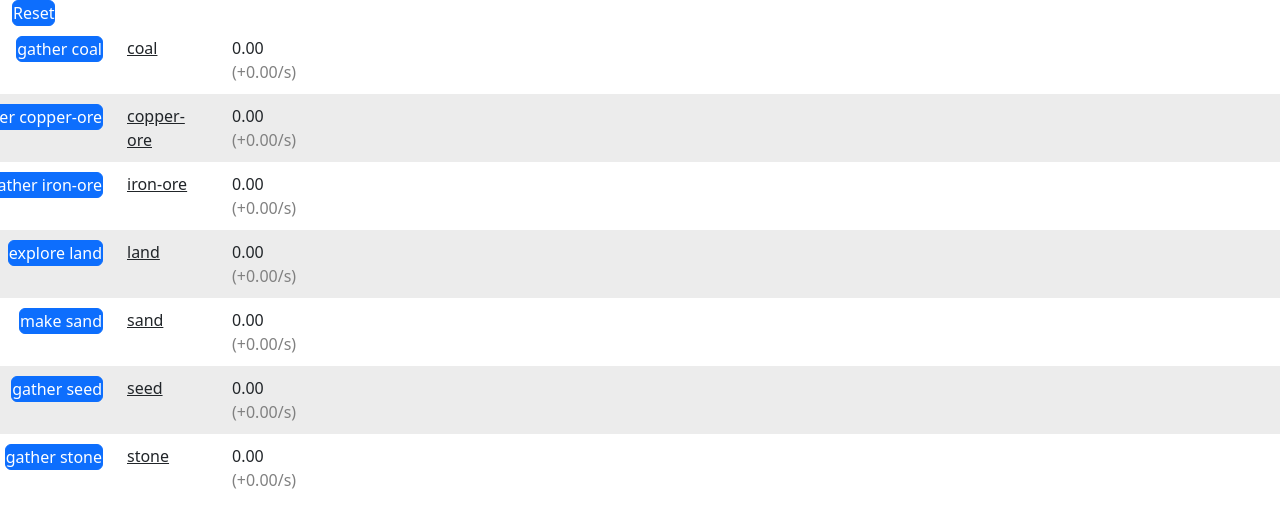
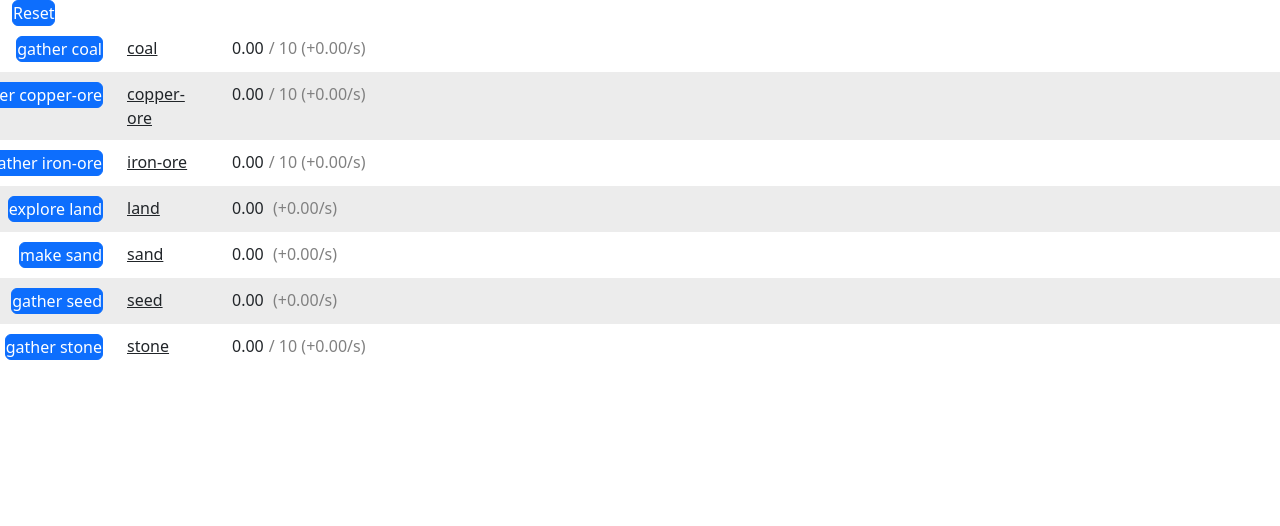
Before and after one commit to gcottrell13/idlefactorygame, a React app: page / in a window 1280 px wide. Shown: the top 526 px of the page. Built offline with nearby package versions, Linux system fonts and the light colour scheme.

Commit message:
dont overproduce

```diff
--- a/src/assembly.ts
+++ b/src/assembly.ts
@@ -1,5 +1,14 @@
 import { useCallback, useEffect, useRef, useState } from 'react';
-import { recipes, Items, assemblerSpeeds, timePerRecipe, sideProducts } from './values';
+import {
+    recipes,
+    Items,
+    assemblerSpeeds,
+    timePerRecipe,
+    sideProducts,
+    itemsCanBeStoreIn,
+    storageSizes,
+    partialItems,
+ } from './values';
 import _, { forIn } from 'lodash';
 import { SMap, forEach, keys, values } from './smap';
 
@@ -7,12 +16,15 @@ type productionTime = [ticksLeft: number, totalTicks: number, recipesCreated: nu
 
 const zeroProduction: productionTime = [0, 0, 0, 0];
 
-type partialItems<T> = {[p in Items]?: T};
 interface State {
     assemblers: partialItems<partialItems<number>>;
     displayAmount: partialItems<number>;
     amountThatWeHave: partialItems<number>;
     timeLeftInProduction: partialItems<partialItems<productionTime>>;
+
+    // for each item, how many storage containers are there.
+    // this storage is a soft limit, the actual values may go over via direct production, but not from byproducts
+    storage: partialItems<partialItems<number>>;
     seen: Items[];
 }
 
@@ -21,6 +33,7 @@ const defaultState = {
     amountThatWeHave: {},
     assemblers: {},
     seen: [],
+    storage: {},
     timeLeftInProduction: {},
 } satisfies State;
 
@@ -42,7 +55,7 @@ function increaseDisplayAmount(itemName: Items, display: SMap<number>, [ticksLef
 }
 
 
-function assemble(itemName: Items, assemblerCount: number, speed: number, timeStep: number, amounts: SMap<number>, display: SMap<number>): productionTime {
+function assemble(itemName: Items, assemblerCount: number, speed: number, timeStep: number, amounts: SMap<number>, storage: partialItems<number>): productionTime {
     const recipe = recipes[itemName];
     if (recipe === undefined) return zeroProduction;
     // not producing, so let's try to grab materials
@@ -62,6 +75,12 @@ function assemble(itemName: Items, assemblerCount: number, speed: number, timeSt
         }
     });
 
+    const amt = amounts[itemName] ?? 0;
+    const maxValue = calculateStorage(itemName, storage);
+    if (maxValue > -1) {
+        numberOfRecipesToMake = Math.floor(Math.min(maxValue - amt, numberOfRecipesToMake));
+    }
+
     if (numberOfRecipesToMake <= 0)
         return zeroProduction;
 
@@ -71,7 +90,6 @@ function assemble(itemName: Items, assemblerCount: number, speed: number, timeSt
 
         const weHave = amounts[ingredientName] ?? 0;
         amounts[ingredientName] = Math.max(0, weHave - toGrab);
-        display[ingredientName] = amounts[ingredientName];
     });
 
     if (numberOfRecipesToMake <= 0)
@@ -82,7 +100,18 @@ function assemble(itemName: Items, assemblerCount: number, speed: number, timeSt
     return [ticksToMake, ticksToMake, Math.round(numberOfRecipesToMake), 0];
 }
 
-function addToTotal(itemName: Items, recipeCount: number, amounts: partialItems<number>, display: partialItems<number>) {
+export function calculateStorage(itemName: Items, storage?: partialItems<number>) {
+    const canBeStoredIn = itemsCanBeStoreIn[itemName];
+    if (canBeStoredIn === undefined)
+        return -1;
+    if (storage === undefined)
+        return 10;
+    return Math.max(_.sumBy(keys(storage), key => {
+        return (canBeStoredIn.includes(key) ? storageSizes[key] ?? 0 : 0) * (storage[key] ?? 0);
+    }), 10);
+}
+
+function addToTotal(itemName: Items, recipeCount: number, amounts: partialItems<number>, storage: partialItems<partialItems<number>>) {
     // const recipe = recipes[itemName];
     // if (recipe === undefined) return [0, 0, 0];
 
@@ -94,15 +123,21 @@ function addToTotal(itemName: Items, recipeCount: number, amounts: partialItems<
                 const k = key as Items;
                 runningTotal += sideProduct[k] ?? 0;
                 if (Math.random() <= (runningTotal / total)) {
-                    amounts[k] = (amounts[k] ?? 0) + recipeCount;
+                    const maxValue = calculateStorage(k, storage[k]);
+                    const newVal = (amounts[k] ?? 0) + recipeCount;;
+                    if (maxValue === -1 || maxValue > newVal)
+                        amounts[k] = newVal;
                     return false;
                 }
             });
         });
     }
     else {
-        amounts[itemName] = (amounts[itemName] ?? 0) + recipeCount;
-        display[itemName] = amounts[itemName];
+
+        const maxValue = calculateStorage(itemName, storage[itemName]);
+        const newVal = (amounts[itemName] ?? 0) + recipeCount;;
+        if (maxValue === -1 || maxValue >= newVal)
+            amounts[itemName] = newVal;
     }
 }
 
@@ -112,6 +147,7 @@ function doProduction({
     amountThatWeHave: _amountsThatWeHave,
     timeLeftInProduction,
     displayAmount: _display,
+    storage,
 }: State, timeStep: number) {
     const amounts: partialItems<number> = { ..._amountsThatWeHave };
     const displayAmount: partialItems<number> = { ..._display };
@@ -120,16 +156,18 @@ function doProduction({
         forEach(assemblers[level], (assemblerCount, itemName) => {
             let time = timeLeftInProduction[itemName]?.[level] ?? zeroProduction;
 
+            if (!storage[itemName]) storage[itemName] = {};
+
             if (time[0] === 0) {
                 // gather more materials
-                time = assemble(itemName, assemblerCount ?? 0, assemblerSpeeds[level] ?? 0, timeStep, amounts, displayAmount);
+                time = assemble(itemName, assemblerCount ?? 0, assemblerSpeeds[level] ?? 0, timeStep, amounts, storage[itemName]!);
             }
 
             if (time[0] !== 0) {
                 time = increaseDisplayAmount(itemName, displayAmount, time);
 
                 if (time[0] === 0) {
-                    addToTotal(itemName, time[2], amounts, displayAmount);
+                    addToTotal(itemName, time[2], amounts, storage);
                     time = zeroProduction;
                 }
             }
@@ -177,7 +215,7 @@ export function useProduction(ticksPerSecond: number) {
                 stateRef.current.amountThatWeHave[ingredientName as Items] = newTotal;
                 stateRef.current.displayAmount[ingredientName as Items] = newTotal;
             });
-            addToTotal(itemName, 1, stateRef.current.amountThatWeHave, stateRef.current.displayAmount);
+            addToTotal(itemName, 1, stateRef.current.amountThatWeHave, stateRef.current.storage);
             setState();
         },
         []
@@ -192,7 +230,10 @@ export function useProduction(ticksPerSecond: number) {
                 const weHave = stateRef.current.amountThatWeHave[ingredientName as Items] ?? 0;
                 if (weHave < requiredCount) canMake = false;
             });
-            return canMake;
+            const maxValue = calculateStorage(itemName, stateRef.current.storage[itemName]);
+            if (maxValue === -1 || maxValue > (stateRef.current.amountThatWeHave[itemName] ?? 0))
+                return canMake;
+            return false;
         },
         []
     );
--- a/src/css.css
+++ b/src/css.css
@@ -15,6 +15,11 @@ button.make-by-hand {
     margin-left: 20px;
     float: right;
     white-space: nowrap;
+}
+
+.item-max {
+    color: gray;
+    margin-left: 5px;
 }
 
 .game-container .item-row:nth-of-type(even) {
--- a/src/index.tsx
+++ b/src/index.tsx
@@ -1,7 +1,7 @@
 import React from 'react';
 import { createRoot } from 'react-dom/client';
 import _ from 'lodash';
-import { useProduction } from "./assembly";
+import { calculateStorage, useProduction } from "./assembly";
 import {
     recipes,
     Items,
@@ -11,6 +11,7 @@ import {
     byHandVerbs,
     sideProducts,
     requiredOtherProducts,
+    partialItems,
 } from './values';
 import './css.css';
 import { Button, Row, Col, OverlayTrigger, ProgressBar } from 'react-bootstrap';
@@ -34,6 +35,7 @@ function ItemDisplay({
     assemblerButtons,
     makeByHand,
     progress,
+    storage,
 }: {
     amt: number,
     itemName: string,
@@ -41,6 +43,7 @@ function ItemDisplay({
     assemblerButtons: JSX.Element[],
     makeByHand: null | func,
     progress: SMap<number>,
+    storage: partialItems<number>,
 }) {
 
     const byHandVerb = byHandVerbs[itemName as Items] ?? 'make';
@@ -69,6 +72,8 @@ function ItemDisplay({
     const formatIngredients = _.toPairs(recipes[itemName as Items]).map(([name, count]) => <tr><td className={'popover-ingredient-count'}>{count}</td><td>{name}</td></tr>);
 
     const byproductOf = keys(sideProducts).filter(mainProduct => sideProducts[mainProduct]?.some(v => v[itemName as Items] !== undefined));
+
+    const maxValue = calculateStorage(itemName as Items, storage);
 
     const tooltip = (props: any) => (
         <Popover id="" {...props}>
@@ -104,8 +109,10 @@ function ItemDisplay({
                     <span className="item-name">{itemName}</span>
                 </OverlayTrigger>
             </Col>
-            <Col xs={1}>
-                <span className="item-count">{d(amt)}</span> <span className={'speed'}> (+{speed}/s)</span>
+            <Col xs={2}>
+                <span className="item-count">{d(amt)}</span>
+                <span className="item-max">{maxValue === -1 ? '' : `/ ${maxValue}`}</span>
+                <span className={'speed'}> (+{speed}/s)</span>
             </Col>
             <Col xs={4}>
                 {assemblerDisplay}
@@ -120,7 +127,7 @@ function ItemDisplay({
 
 function App() {
     const {
-        assemblers, amountThatWeHave, displayAmount, timeLeftInProduction,
+        assemblers, amountThatWeHave, displayAmount, timeLeftInProduction, storage,
         addAssemblers, resetAll,
         makeItem, canMakeItem,
         seen, markAsSeen,
@@ -161,11 +168,22 @@ function App() {
         if (seen.includes(itemName as Items) === false) {
             if (amt <= 0) {
                 const haveProducers = Object.keys(assemblersMakingThis).length > 0;
-                if (haveProducers === false && !buildingsToMakeThis.includes('by-hand')) return;
+                const canAddProducer = buildingsToMakeThis.some(x => (amountThatWeHave[x as Items] ?? 0) > 0);
+                const canBeMadeByHand = buildingsToMakeThis.includes('by-hand');
                 const haveIngredients = _.keys(recipe).every(key => (amountThatWeHave[key as Items] ?? 0) > 0);
-                if (haveIngredients === false && amt <= 0) return;
                 const requiredUnlocks = requiredOtherProducts[itemName as Items] ?? [];
-                if (requiredUnlocks.some(list => seen.every(x => seen.includes(x)))) return;
+                const haveRequiredUnlocks = requiredUnlocks.length === 0 || requiredUnlocks.some(list => seen.every(x => seen.includes(x)));
+
+                if (canBeMadeByHand) {
+                    if (!haveIngredients) return;
+                    if (!haveRequiredUnlocks) return;
+                }
+                else {
+                    if (haveProducers === false && canAddProducer === false) return;
+                    if (haveIngredients === false && amt <= 0) return;
+                    if (!haveRequiredUnlocks) return;
+                }
+
             }
             markAsSeen(itemName as Items);
         }
@@ -181,6 +199,7 @@ function App() {
                     makeItem(itemName as Items);
                 } : null}
                 progress={mapValues(timeLeftInProduction[itemName], (v, k) => v[3] * 100)}
+                storage={storage[itemName] ?? {}}
             />
         );
     });
--- a/src/values.ts
+++ b/src/values.ts
@@ -8,7 +8,7 @@ type Recipes = {
     [p in Items]: Recipe;
 }
 
-type partialItems<T> = { [p in Items]?: T };
+export type partialItems<T> = { [p in Items]?: T };
 
 export type Items = ''
     // land
@@ -46,6 +46,11 @@ export type Items = ''
     | 'greenhouse' | 'hydroponics'
     | 'water-filter'
     | 'explorer'
+
+    // storage
+    | 'box'
+    | 'tank'
+    | 'warehouse' // for storing buildings
     ;
 
 export const recipes: Recipes = {
@@ -133,6 +138,10 @@ export const recipes: Recipes = {
     'water-filter': { 'steel': 5, 'pipe': 5 },
 
     'explorer': {'steel': 10, 'basic-circuit': 15},
+
+    'box': {'iron-bar': 1},
+    'tank': {'steel': 20},
+    'warehouse': {'steel': 200},
 };
 
 export const timePerRecipe: { [p in Items]: number } = {
@@ -192,6 +201,10 @@ export const timePerRecipe: { [p in Items]: number } = {
     'greenhouse': 10,
     'hydroponics': 20,
     explorer: 20,
+
+    'warehouse': 30,
+    'box': 2,
+    'tank': 10,
 };
 
 export const assemblerSpeeds: { [p in Items]?: number } = {
@@ -262,6 +275,10 @@ export const requiredBuildings: { [p in Items]?: (Items | 'by-hand')[] } = {
     'greenhouse': ['assembler1', 'assembler2', 'by-hand'],
     'hydroponics': ['assembler3'],
     'water-filter': ['by-hand', 'assembler1', 'assembler2', 'assembler3'],
+
+    'warehouse': ['assembler3'],
+    'box': ['by-hand'],
+    'tank': ['by-hand'],
 };
 
 /**
@@ -302,4 +319,66 @@ export const byHandVerbs: { [p in Items]?: string } = {
     'coal': 'gather',
     'seed': 'gather',
     'land': 'explore',
-}
+};
+
+// these items impose a limit on how much we can have. if the item does not have a value, it can have an infinite amount.
+// if the array is empty, then it cannot be stored.
+export const itemsCanBeStoreIn: partialItems<Items[]> = {
+    // raw
+    'gas': ['tank'],
+    'iron-ore': ['box'],
+    'copper-ore': ['box'],
+    'uranium-ore': ['box'],
+    'water': ['tank'],
+    'silt': ['box'],
+    'oil': ['tank'],
+    'coal': ['box'],
+    'stone': ['box'],
+    'dirt': ['box'],
+    'studonite': ['box'],
+    dust: ['box'],
+    // processed raw
+    'iron-bar': ['box'],
+    'copper-bar': ['box'],
+    'steel': ['box'],
+    'sulfur': ['box'],
+    'glass': ['box'],
+    'copper-wire': ['box'],
+    'clean-water': ['tank'],
+    'tree': ['box'],
+    'wood': ['box'],
+    'fertilizer': ['box'],
+    'nitrogen': ['tank'],
+    // building materials
+    'gear': ['box'],
+    'pipe': ['box'],
+    // advanced materials
+    'sulfuric-acid': ['tank'],
+    'basic-circuit': ['box'],
+    solvent: ['tank'],
+    // buildings
+    'gas-extractor': ['warehouse'],
+    'assembler3': ['warehouse'],
+    'assembler2': ['warehouse'],
+    'assembler1': ['warehouse'],
+    'chemical-plant': ['warehouse'],
+    'miner-mk1': ['warehouse'],
+    'water-pump-mk1': ['warehouse'],
+    'water-pump-mk2': ['warehouse'],
+    'oil-pump': ['warehouse'],
+    'smelter-mk1': ['warehouse'],
+    'smelter-mk2': ['warehouse'],
+    'greenhouse': ['warehouse'],
+    'hydroponics': ['warehouse'],
+    'water-filter': ['warehouse'],
+
+    'box': ['warehouse'],
+    'tank': ['warehouse'],
+    'warehouse': ['warehouse'],
+};
+
+export const storageSizes: partialItems<number> = {
+    'box': 50,
+    'tank': 1500,
+    'warehouse': 10,
+};
```
